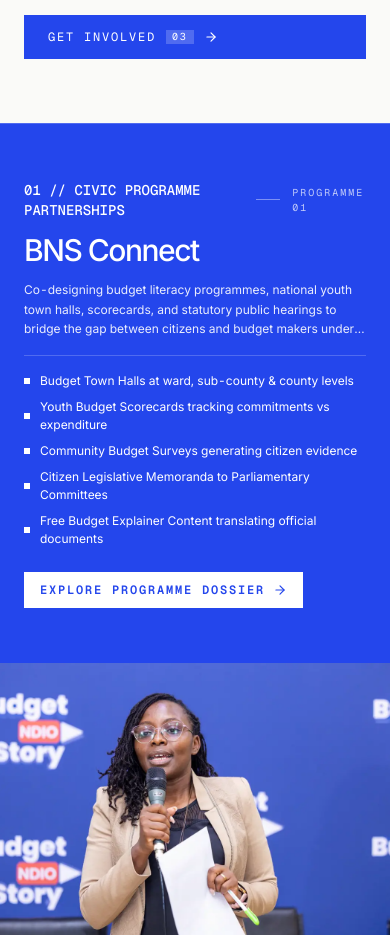
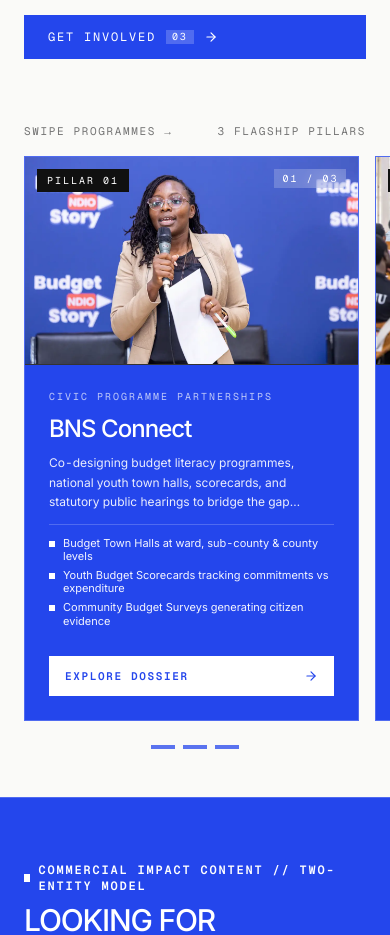
Before and after one commit to gr8stone/bns, a React (Vite) app: page / in a window 390 px wide. Shown: the part 2740-3675 px from the top of the page. Built offline with nearby package versions, Linux system fonts and the light colour scheme.

Commit message:
feat(services): implement mobile horizontal snap slider for landing programmes section

```diff
--- a/src/components/solum/SolumServices.tsx
+++ b/src/components/solum/SolumServices.tsx
@@ -208,9 +208,93 @@
       </div>
 
       {/* ========================================================= */}
-      {/* 2) STICKY STACKING SERVICE CARDS                           */}
+      {/* 2A) MOBILE HORIZONTAL SCROLL SLIDER (Enhanced Emphasis)    */}
       {/* ========================================================= */}
-      <div className="relative w-full overflow-visible">
+      <div className="block md:hidden w-full pb-12">
+        <div className="px-6 pb-3 flex items-center justify-between font-mono text-[11px] text-[#757575] uppercase tracking-wider">
+          <span>SWIPE PROGRAMMES &rarr;</span>
+          <span>3 FLAGSHIP PILLARS</span>
+        </div>
+
+        {/* Snap Slider Track */}
+        <div className="flex overflow-x-auto snap-x snap-mandatory gap-4 px-6 no-scrollbar pb-4 pt-1">
+          {SERVICES.map((service, index) => (
+            <div
+              key={`mobile-${service.number}`}
+              className="snap-center shrink-0 w-[86vw] max-w-[340px] bg-[#2446EC] text-white flex flex-col justify-between border border-white/20 select-none"
+            >
+              {/* Card Image Header */}
+              <div className="relative w-full aspect-[16/10] overflow-hidden bg-black border-b border-white/20">
+                <img
+                  src={service.image}
+                  alt={service.title}
+                  loading="lazy"
+                  className="w-full h-full object-cover"
+                />
+                <div className="absolute top-3 left-3 bg-[#101010] text-white font-mono text-[10px] uppercase tracking-widest px-2.5 py-1">
+                  PILLAR {service.number}
+                </div>
+                <div className="absolute top-3 right-3 bg-white/20 backdrop-blur-md text-white font-mono text-[10px] tracking-widest px-2 py-0.5">
+                  0{index + 1} / 03
+                </div>
+              </div>
+
+              {/* Card Body */}
+              <div className="p-6 flex-1 flex flex-col justify-between space-y-4">
+                <div className="space-y-3">
+                  <span className="font-mono text-[10px] uppercase tracking-widest text-white/70 block">
+                    {service.tag}
+                  </span>
+                  <h3 className="font-display text-2xl font-medium tracking-tight text-white leading-tight">
+                    <Link to={ROUTES.programme(service.slug)}>
+                      {service.title}
+                    </Link>
+                  </h3>
+                  <p className="font-sans text-xs text-white/90 leading-relaxed font-normal line-clamp-3">
+                    {service.description}
+                  </p>
+
+                  {/* Top 3 Bullets for Emphasis */}
+                  <ul className="space-y-1.5 pt-3 border-t border-white/20">
+                    {service.bullets.slice(0, 3).map((bullet, bIdx) => (
+                      <li key={bIdx} className="flex items-start gap-2 font-sans text-[11px] text-white/95">
+                        <span className="w-1.5 h-1.5 bg-white inline-block mt-1 flex-shrink-0" />
+                        <span className="leading-snug">{bullet}</span>
+                      </li>
+                    ))}
+                  </ul>
+                </div>
+
+                <div className="pt-3">
+                  <Link
+                    to={ROUTES.programme(service.slug)}
+                    className="w-full py-3 px-4 bg-white text-[#2446EC] hover:bg-[#101010] hover:text-white transition-colors font-mono text-[11px] uppercase tracking-wider flex items-center justify-between font-semibold"
+                  >
+                    <span>EXPLORE DOSSIER</span>
+                    <ArrowRight className="w-3.5 h-3.5" />
+                  </Link>
+                </div>
+              </div>
+            </div>
+          ))}
+        </div>
+
+        {/* Scroll Progress / Swipe Hint Pill */}
+        <div className="px-6 pt-2 flex items-center justify-center gap-2">
+          {SERVICES.map((s, idx) => (
+            <div
+              key={s.number}
+              className="h-1 rounded-none transition-all duration-300 bg-[#2446EC] w-6 opacity-75"
+              aria-label={`Slide ${idx + 1}`}
+            />
+          ))}
+        </div>
+      </div>
+
+      {/* ========================================================= */}
+      {/* 2B) DESKTOP STICKY STACKING SERVICE CARDS                 */}
+      {/* ========================================================= */}
+      <div className="hidden md:block relative w-full overflow-visible">
         {SERVICES.map((service, index) => (
           <ServiceCard key={service.number} service={service} index={index} />
         ))}
```
